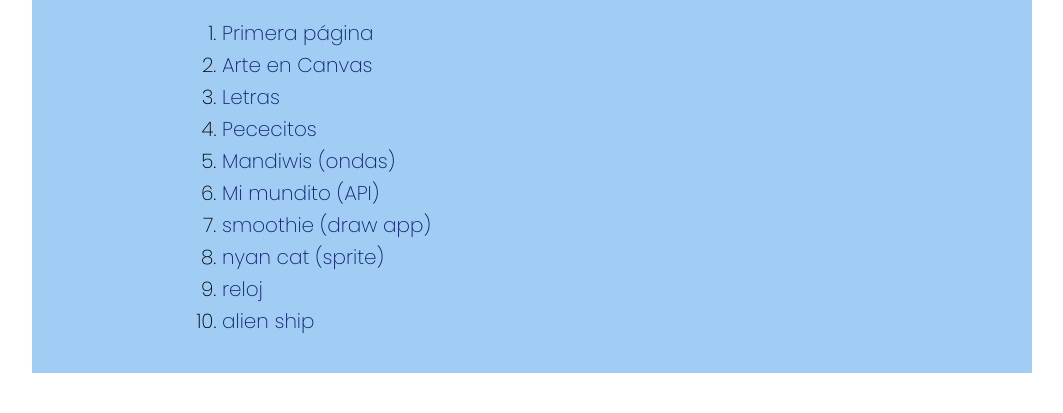
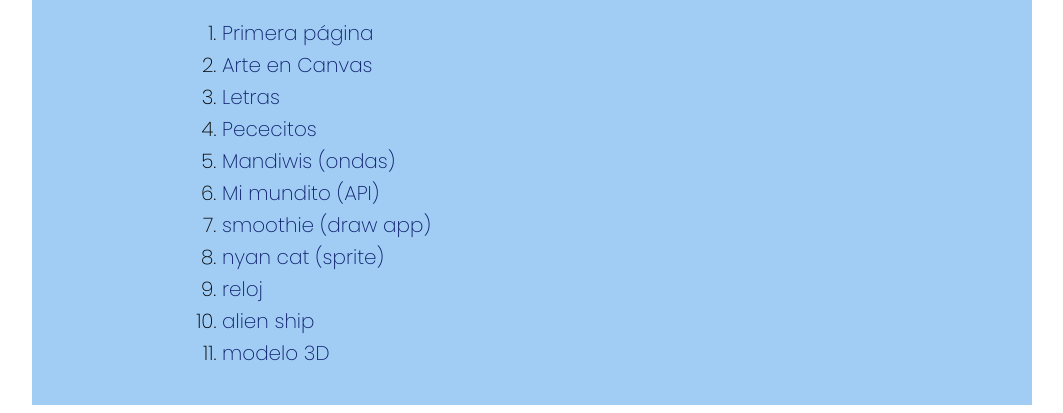
Before and after one commit to zero-onlin3/graficas_compclass, a plain HTML site: page index.html in a window 1280 px wide. Shown: the part 633-1046 px from the top of the page, without its empty margins (108-1171 px from the left). Before the commit the page ends 1014 px from the top, so only its background shows below. Drawn offline with Linux system fonts and the light colour scheme; a web font is replaced by a local one.

Commit message:
Update index.html

```diff
--- a/index.html
+++ b/index.html
@@ -73,6 +73,7 @@
             <li><a href="sprite/spritee.html"> nyan cat (sprite) </a></li>
             <li><a href="relojito/relojito.html"> reloj </a></li>
             <li><a href="navecita/navecita.html"> alien ship </a></li>
+            <li><a href="model/mushroom.html"> modelo 3D </a></li>
         </ol>
         <br>
         <br>
```
